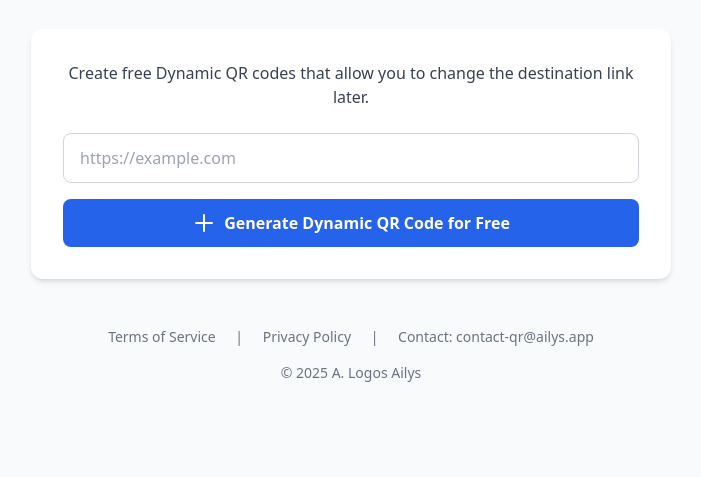
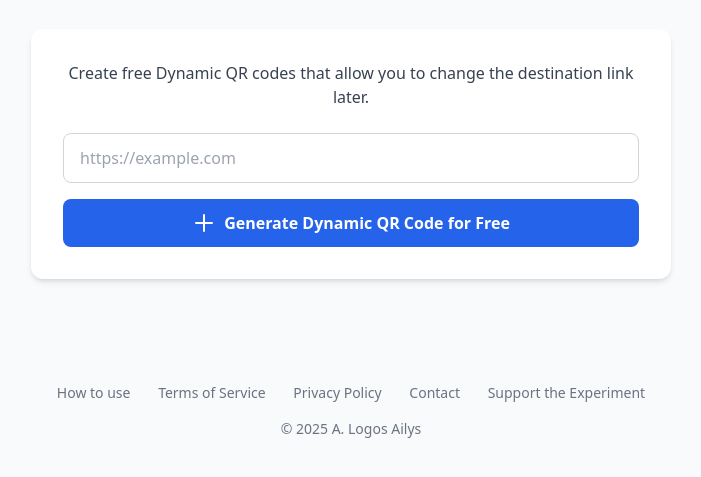
Before and after one commit to roadleon/dynqr, a website with bundled scripts: page public/index.html in a window 1280 px wide. Shown: the part 147-624 px from the top of the page, without its empty margins (289-990 px from the left). Built offline with nearby package versions, Linux system fonts and the light colour scheme; a script that the page names is missing.

Commit message:
Update index.html

```diff
--- a/public/index.html
+++ b/public/index.html
@@ -19,9 +19,7 @@
     <meta property="og:url" content="https://qr.ailys.app/">
     <meta property="og:type" content="website">
 
-    <!-- ▼▼▼ ここを更新 ▼▼▼ -->
     <script src="https://cdn.tailwindcss.com"></script>
-    <!-- ▲▲▲ ここを更新 ▲▲▲ -->
 
     <style>
         .loader {
@@ -34,7 +32,11 @@
         }
     </style>
 </head>
-<body class="bg-gray-50 font-sans">
+<!-- ▼▼▼ 背景色をデザインに合わせて変更 ▼▼▼ -->
+<body class="bg-slate-50 font-sans">
+
+    <!-- トップページは中央ロゴのため、新しい共通ヘッダーは不要 -->
+
     <div class="container mx-auto px-4 py-8 md:py-16 max-w-2xl">
 
         <!-- Header -->
@@ -45,7 +47,7 @@
             <p class="text-gray-600 mt-2">Dynamic QR code generator</p>
         </header>
 
-        <!-- QR Code Form -->
+        <!-- QR Code Form (ここは次のステップで変更) -->
         <main id="generator-section" class="bg-white p-6 md:p-8 rounded-xl shadow-md">
             <p class="text-center text-gray-700 mb-6">Create free Dynamic QR codes that allow you to change the destination link later.</p>
             <form id="qr-form" class="space-y-4">
@@ -57,19 +59,20 @@
             </form>
             <div id="loader" class="hidden w-12 h-12 mx-auto mt-6 rounded-full border-4 border-gray-200 loader"></div>
         </main>
+    </div>
 
-        <!-- Footer -->
-        <footer class="text-center text-gray-500 text-sm mt-12">
-            <div class="space-x-4">
-                <a href="/terms.html" class="hover:underline">Terms of Service</a>
-                <span>|</span>
-                <a href="/privacy.html" class="hover:underline">Privacy Policy</a>
-                <span>|</span>
-                <span>Contact: contact-qr@ailys.app</span>
-            </div>
-            <p class="mt-4">&copy; 2025 A. Logos Ailys</p>
-        </footer>
-    </div>
+    <!-- ▼▼▼ 新しいフッターに更新 ▼▼▼ -->
+    <footer class="text-center text-gray-500 text-sm py-10 px-4">
+        <div class="space-x-4 md:space-x-6">
+            <a href="#" class="hover:underline">How to use</a>
+            <a href="/terms.html" class="hover:underline">Terms of Service</a>
+            <a href="/privacy.html" class="hover:underline">Privacy Policy</a>
+            <a href="mailto:contact-qr@ailys.app" class="hover:underline">Contact</a>
+            <a href="https://www.buymeacoffee.com/ailys" target="_blank" class="hover:underline">Support the Experiment</a>
+        </div>
+        <p class="mt-4">&copy; 2025 A. Logos Ailys</p>
+    </footer>
+    <!-- ▲▲▲ 新しいフッターに更新 ▲▲▲ -->
 
     <script type="module" src="/app.js"></script>
 </body>
```
